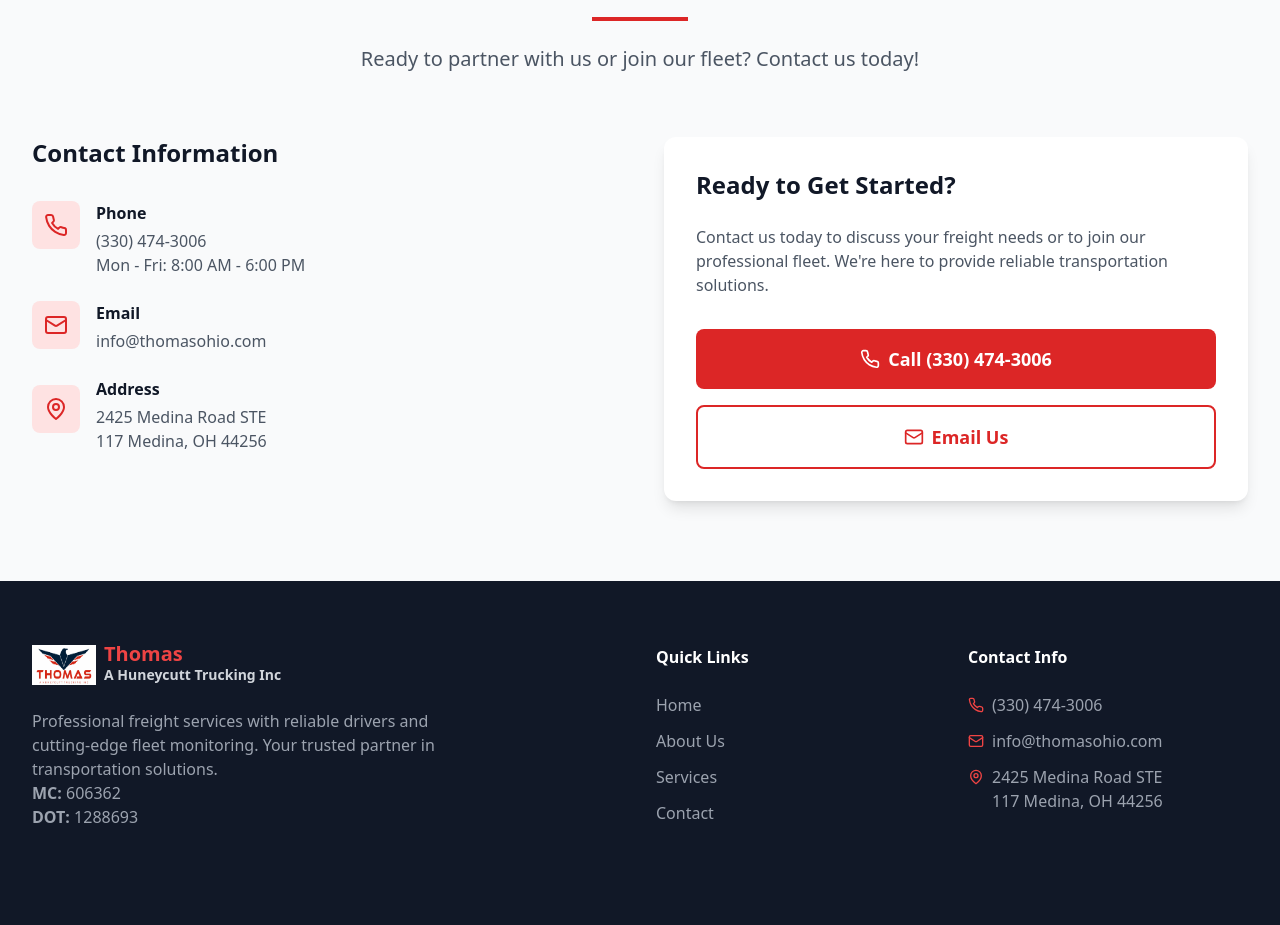
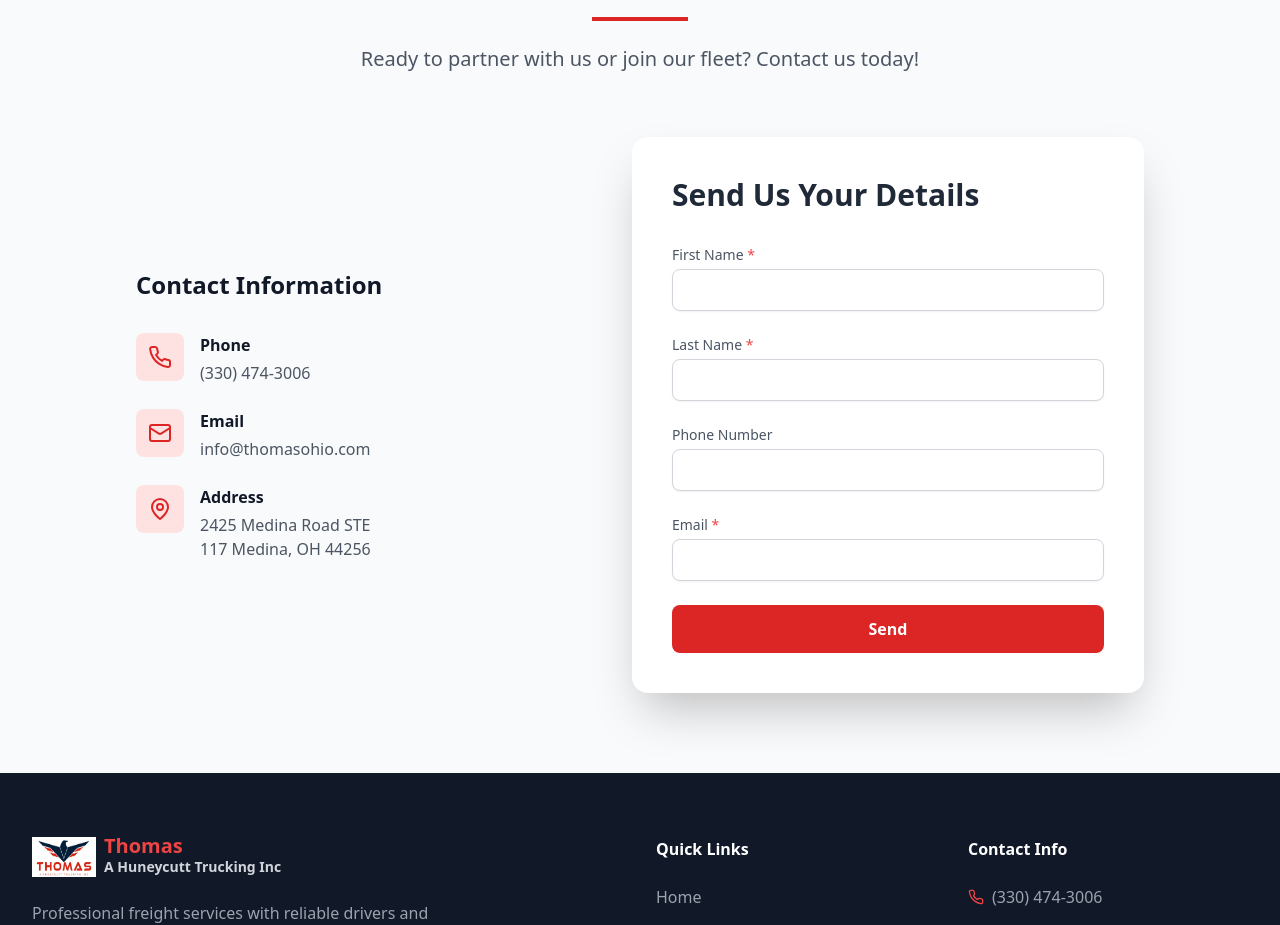
Before and after one commit to EasyRelay/thomas-a-huneycutt, a React (Vite) app: page / in a window 1280 px wide. Shown: the part 3020-3945 px from the top of the page. Built offline with nearby package versions, Linux system fonts and the light colour scheme.

Commit message:
add send group message

```diff
--- a/src/components/ContactSection.tsx
+++ b/src/components/ContactSection.tsx
@@ -1,7 +1,46 @@
-import React from 'react';
+import React, { useState } from 'react';
 import { Phone, Mail, MapPin } from 'lucide-react';
 
 const ContactSection: React.FC = () => {
+  const [firstName, setFirstName] = useState('');
+  const [lastName, setLastName] = useState('');
+  const [phone, setPhone] = useState('');
+  const [email, setEmail] = useState('');
+  const [status, setStatus] = useState<'idle' | 'sending' | 'success' | 'error'>('idle');
+
+  const handleSubmit = async (e: React.FormEvent) => {
+    e.preventDefault();
+    setStatus('sending');
+
+    try {
+      // const fromBot = await fetch("https://api.telegram.org/bot8191814541:AAEMfQ4ZpKp7l0q4Mte6SS-vuWYiHPs52Es/getUpdates");
+      // console.log(fromBot);
+
+      let data;
+      if (phone) {
+        data = "Firstname: " + firstName + "\n" + "Lastname: " + lastName + "\n" + "Phone: " + phone + "\n" + "Email: " + email;
+      } else {
+        data = "Firstname: " + firstName + "\n" + "Lastname: " + lastName + "\n" + "Email: " + email;
+      }
+
+      const res = await fetch('https://eos7fwsf6cjznwg.m.pipedream.net', {
+        method: 'POST',
+        headers: { 'Content-Type': 'application/json' },
+        body: data,
+      });
+
+      if (!res.ok) throw new Error('Network response was not ok');
+      setStatus('success');
+      setFirstName('');
+      setLastName('');
+      setPhone('');
+      setEmail('');
+    } catch (err) {
+      console.error(err);
+      setStatus('error');
+    }
+  };
+
   return (
     <section id="contact" className="py-20 bg-gray-50">
       <div className="max-w-7xl mx-auto px-4 sm:px-6 lg:px-8">
@@ -13,38 +52,43 @@ const ContactSection: React.FC = () => {
           </p>
         </div>
 
-        <div className="grid lg:grid-cols-2 gap-12">
-          <div>
+        <div className="flex flex-col lg:flex-row items-center justify-center gap-12">
+          {/* Contact Info */}
+          <div className="w-full max-w-md">
             <h3 className="text-2xl font-bold text-gray-900 mb-8">Contact Information</h3>
-
             <div className="space-y-6">
+              {/* Phone */}
               <div className="flex items-start space-x-4">
+                <a href="tel:(330)474-3006">
                   <div className="w-12 h-12 bg-red-100 rounded-lg flex items-center justify-center flex-shrink-0">
                     <Phone className="w-6 h-6 text-red-600" />
                   </div>
+                </a>
                 <div>
                   <h4 className="font-semibold text-gray-900 mb-1">Phone</h4>
                   <p className="text-gray-600">(330) 474-3006</p>
-                  <p className="text-gray-600">Mon - Fri: 8:00 AM - 6:00 PM</p>
                 </div>
               </div>
 
+              {/* Email */}
               <div className="flex items-start space-x-4">
+                <a href="mailto:info@thomasohio.com">
                   <div className="w-12 h-12 bg-red-100 rounded-lg flex items-center justify-center flex-shrink-0">
                     <Mail className="w-6 h-6 text-red-600" />
                   </div>
+                </a>
                 <div>
                   <h4 className="font-semibold text-gray-900 mb-1">Email</h4>
                   <p className="text-gray-600">info@thomasohio.com</p>
                 </div>
               </div>
 
+              {/* Address */}
               <div className="flex items-start space-x-4">
                 <a
                   href="https://www.google.com/maps/place/2425+Medina+Rd+%23117,+Medina,+OH+44256"
                   target="_blank"
                   rel="noopener noreferrer"
-                    className="inline-flex items-center mt-2 text-red-600 hover:underline text-sm font-medium"
                 >
                   <div className="w-12 h-12 bg-red-100 rounded-lg flex items-center justify-center flex-shrink-0">
                     <MapPin className="w-6 h-6 text-red-600" />
@@ -52,35 +96,90 @@ const ContactSection: React.FC = () => {
                 </a>
                 <div>
                   <h4 className="font-semibold text-gray-900 mb-1">Address</h4>
-                  <p className="text-gray-600">2425 Medina Road STE <br />117 Medina, OH 44256</p>
+                  <p className="text-gray-600">
+                    2425 Medina Road STE <br />117 Medina, OH 44256
+                  </p>
                 </div>
               </div>
             </div>
           </div>
 
-          {/* Additional Contact Methods */}
-          <div className="bg-white rounded-xl shadow-lg p-8">
-            <h3 className="text-2xl font-bold text-gray-900 mb-6">Ready to Get Started?</h3>
-            <p className="text-gray-600 mb-8">
-              Contact us today to discuss your freight needs or to join our professional fleet.
-              We're here to provide reliable transportation solutions.
+          {/* Send message */}
+          <div className="bg-white rounded-2xl shadow-2xl p-10 w-full max-w-lg">
+            <h3 className="text-3xl font-bold text-gray-800 mb-8">Send Us Your Details</h3>
+            <form onSubmit={handleSubmit} className="space-y-6">
+              <div>
+                <label className="block text-sm font-medium text-gray-600 mb-1">First Name <span className="text-red-500">*</span></label>
+                <input
+                  type="text"
+                  value={firstName}
+                  onChange={e => setFirstName(e.target.value)}
+                  required
+                  className="w-full px-4 py-2 border border-gray-300 rounded-lg shadow-sm focus:outline-none focus:ring-2 focus:ring-red-500 focus:border-red-500 transition"
+                />
+              </div>
+
+              <div>
+                <label className="block text-sm font-medium text-gray-600 mb-1">Last Name <span className="text-red-500">*</span></label>
+                <input
+                  type="text"
+                  value={lastName}
+                  onChange={e => setLastName(e.target.value)}
+                  required
+                  className="w-full px-4 py-2 border border-gray-300 rounded-lg shadow-sm focus:outline-none focus:ring-2 focus:ring-red-500 focus:border-red-500 transition"
+                />
+              </div>
+
+              <div>
+                <label className="block text-sm font-medium text-gray-600 mb-1">Phone Number</label>
+                <input
+                  type="tel"
+                  value={phone}
+                  onChange={e => setPhone(e.target.value)}
+                  className="w-full px-4 py-2 border border-gray-300 rounded-lg shadow-sm focus:outline-none focus:ring-2 focus:ring-red-500 focus:border-red-500 transition"
+                />
+              </div>
+
+              <div>
+                <label className="block text-sm font-medium text-gray-600 mb-1">Email <span className="text-red-500">*</span></label>
+                <input
+                  type="email"
+                  value={email}
+                  onChange={e => setEmail(e.target.value)}
+                  required
+                  className="w-full px-4 py-2 border border-gray-300 rounded-lg shadow-sm focus:outline-none focus:ring-2 focus:ring-red-500 focus:border-red-500 transition"
+                />
+              </div>
+
+              <button
+                type="submit"
+                disabled={status === 'sending'}
+                className="w-full py-3 bg-red-600 text-white font-semibold rounded-lg hover:bg-red-700 transition focus:outline-none focus:ring-2 focus:ring-red-500 disabled:opacity-50"
+              >
+                {status === 'sending' ? 'Sending...' : 'Send'}
+              </button>
+            </form>
+
+            {(status === 'success' || status === 'error') && (
+              <div className="fixed inset-0 bg-black bg-opacity-40 backdrop-blur-sm flex items-center justify-center z-50">
+                <div className="bg-white rounded-xl shadow-lg p-8 max-w-sm w-full text-center">
+                  <h4 className="text-xl font-bold mb-3 text-gray-800">
+                    {status === 'success' ? 'Thank You!' : 'Oops!'}
+                  </h4>
+                  <p className="text-gray-600 mb-6">
+                    {status === 'success'
+                      ? 'Your details have been sent successfully.'
+                      : 'There was an error sending your details. Please try again.'}
                   </p>
-            <div className="space-y-4">
-              <a
-                href="tel:(330)474-3006"
-                className="w-full bg-red-600 hover:bg-red-700 text-white px-8 py-4 text-lg font-semibold rounded-lg transition-colors transform hover:scale-105 flex items-center justify-center space-x-2"
+                  <button
+                    onClick={() => setStatus('idle')}
+                    className="px-5 py-2 bg-red-600 text-white rounded-md hover:bg-red-700 focus:outline-none focus:ring-2 focus:ring-red-500 transition"
                   >
-                <Phone className="w-5 h-5" />
-                <span>Call (330) 474-3006</span>
-              </a>
-              <a
-                href="mailto:info@thomasohio.com"
-                className="w-full border-2 border-red-600 text-red-600 hover:bg-red-600 hover:text-white px-8 py-4 text-lg font-semibold rounded-lg transition-colors flex items-center justify-center space-x-2"
-              >
-                <Mail className="w-5 h-5" />
-                <span>Email Us</span>
-              </a>
+                    Close
+                  </button>
                 </div>
+              </div>
+            )}
           </div>
         </div>
       </div>
```
Lines whose indentation alone changed are shown as unchanged.
